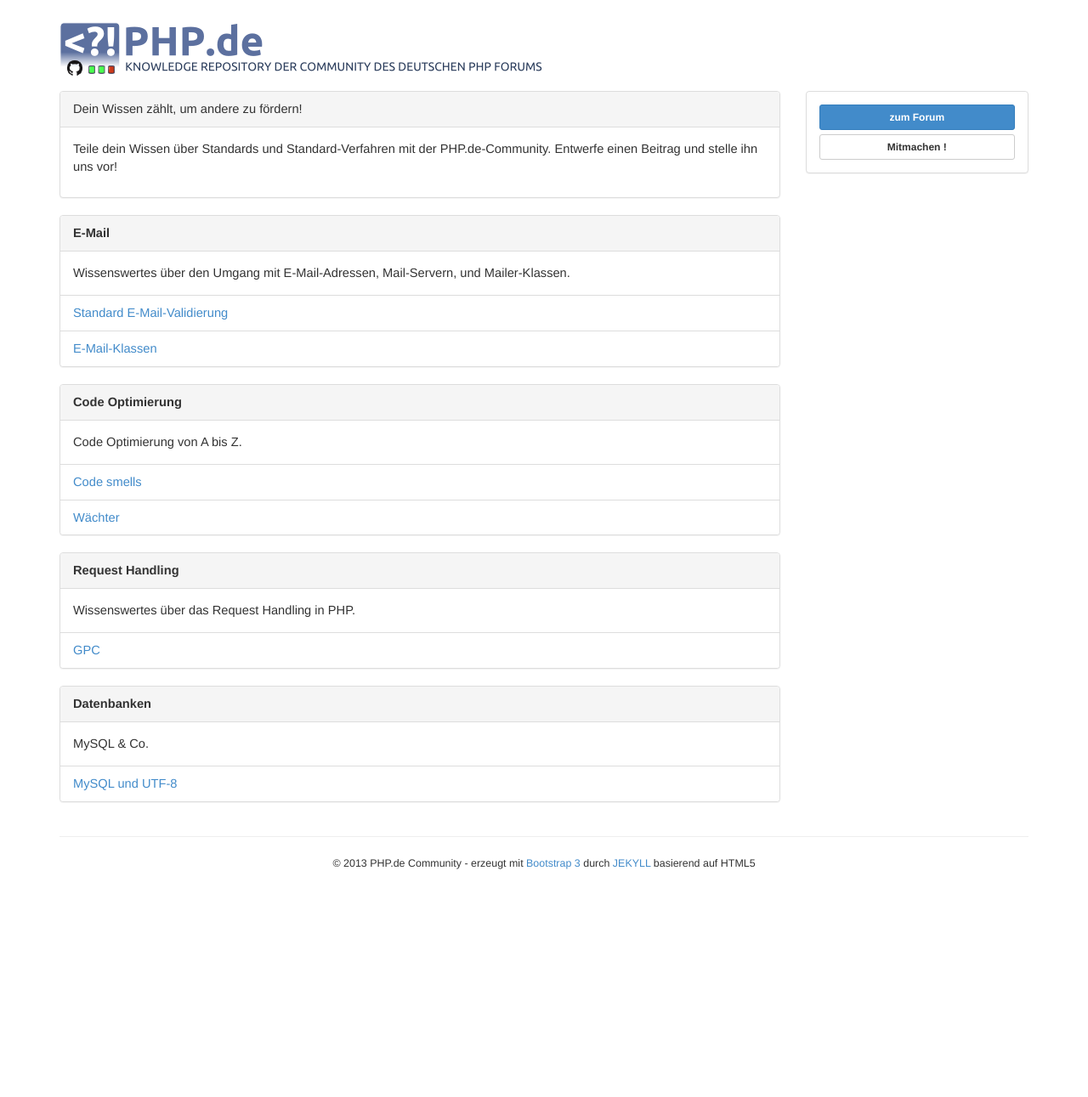
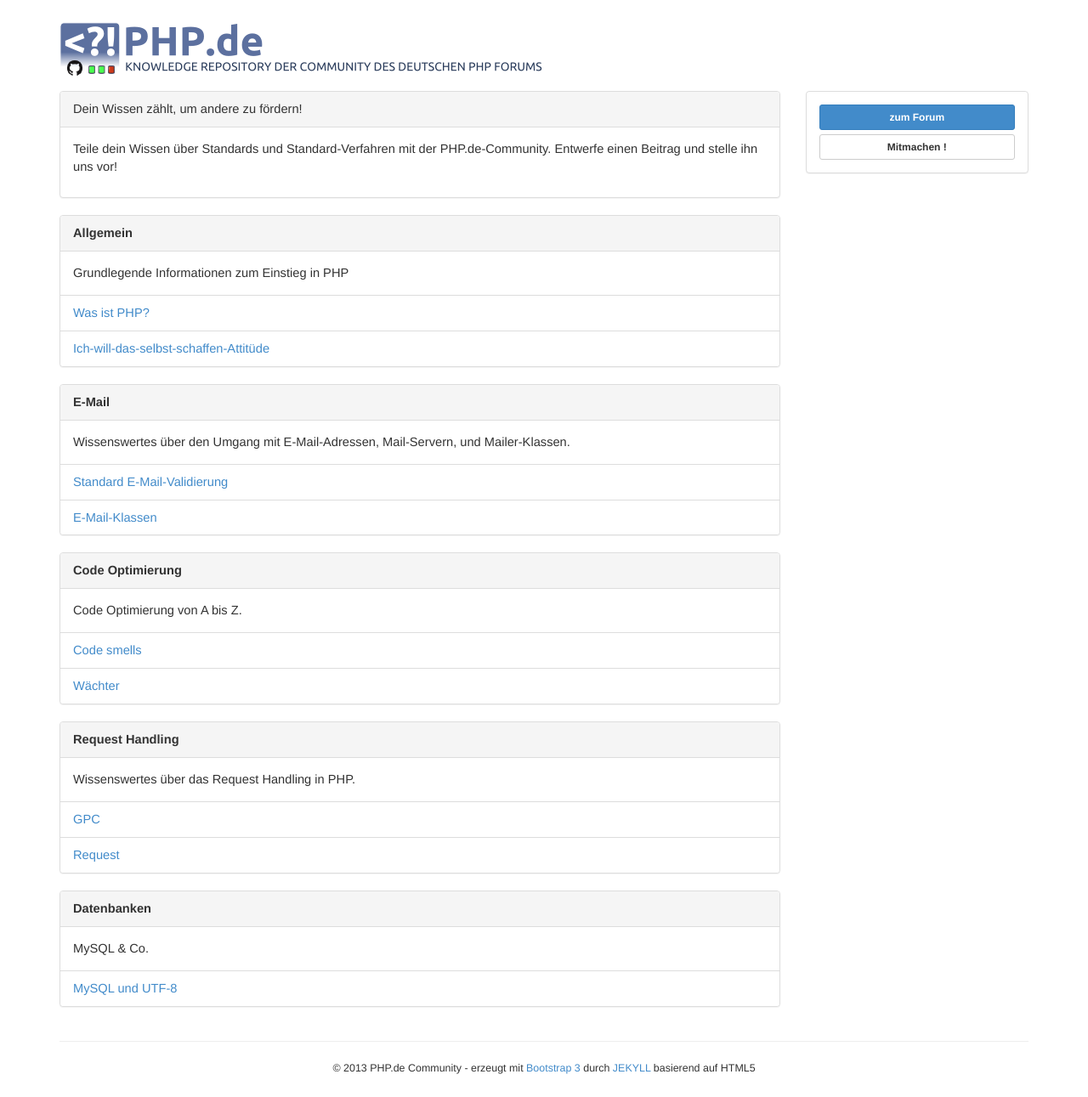
Before and after one commit to php-de/php-de.github.io, a Jekyll site: the page built from index.md, in a window 1280 px wide. Shown: the whole page at 85% size. Built offline with Jekyll 4.4.1, drawn with Linux system fonts in a browser that asks for light colours; before the commit the page ends 1050 px from its top, so only the background shows below that.

Commit message:
neue Seiten und main menu um neue seiten ergänzt

```diff
--- a/index.md
+++ b/index.md
@@ -3,6 +3,19 @@ layout: front
 title: php.de
 
 pageSections:
+
+    -   name: "Allgemein"
+
+        desc: "Grundlegende Informationen zum Einstieg in PHP"
+
+        entrys:
+
+            -   name: "Was ist PHP?"
+                url: /general/was-ist-php.html
+
+            -   name: "Ich-will-das-selbst-schaffen-Attitüde"
+                url: /general/ich-will-das-selbst-schaffen-attituede.html
+
 
     -   name: "E-Mail"
 
@@ -15,6 +28,7 @@ pageSections:
 
             -   name: "E-Mail-Klassen"
                 url: /email/mail-class.html
+
 
     -   name: "Code Optimierung"
 
@@ -37,6 +51,10 @@ pageSections:
             -   name: "GPC"
                 url: /request-handling/gpc.html
 
+            -   name: "Request"
+                url: /request-handling/request.html
+
+
     -   name: "Datenbanken"
 
         desc: "MySQL & Co."
```
Also changed, not shown: general/was-ist-php.md (added, +26 -0 lines), general/images/client-server.jpg (added).
